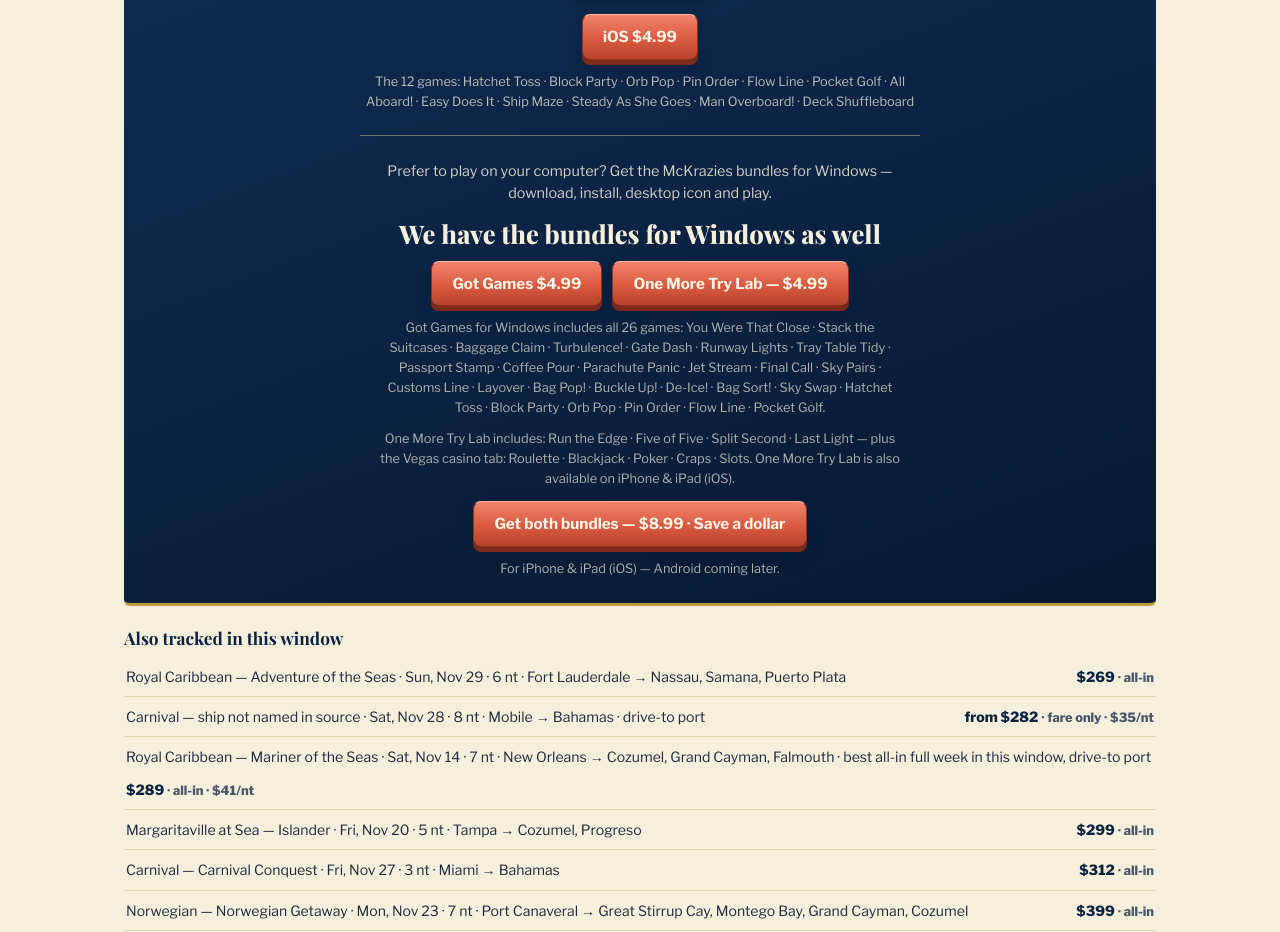
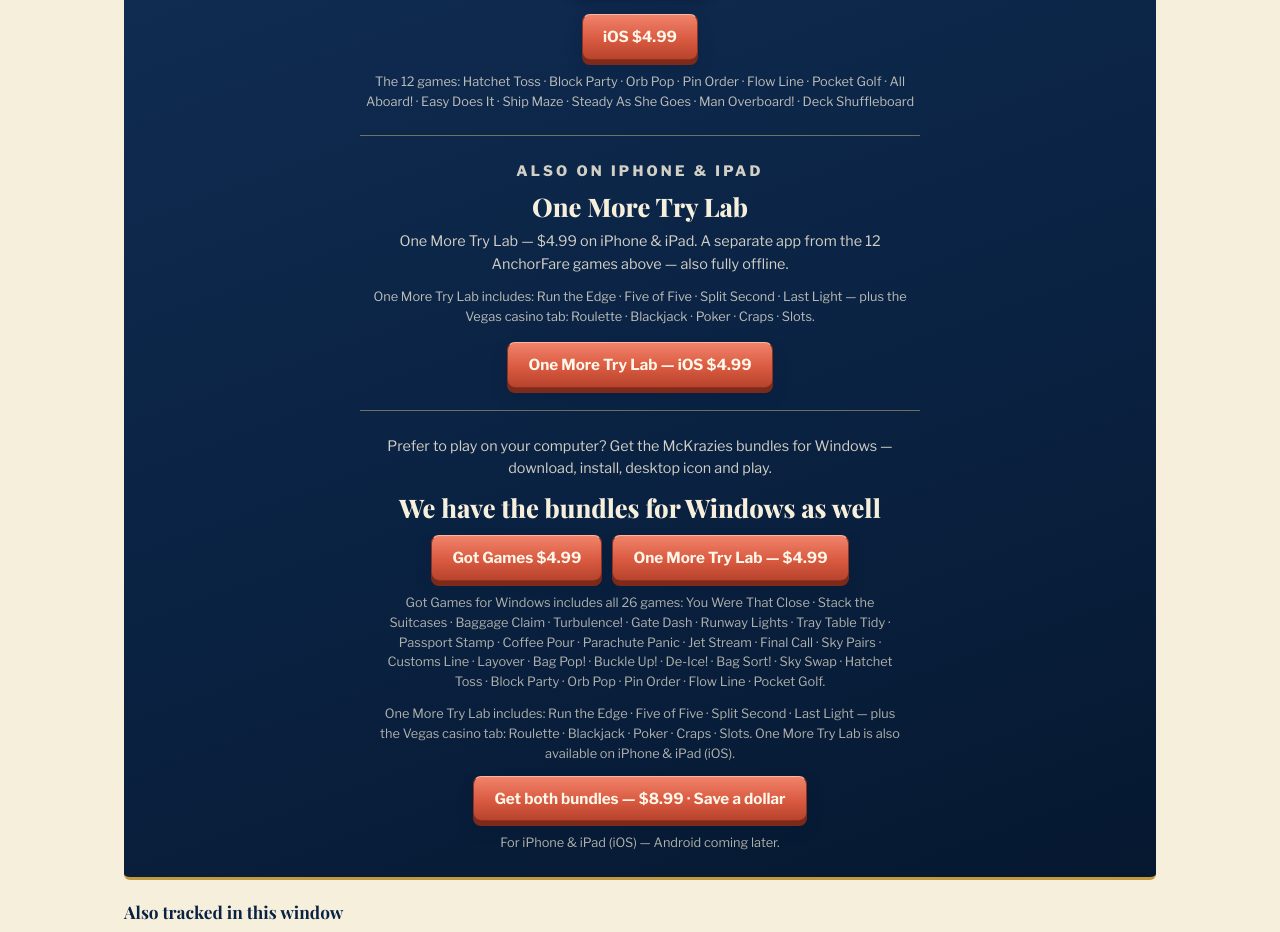
Before and after one commit to wknd-wiings/anchorfare-site, a plain HTML site: page index.html in a window 1280 px wide. Shown: the part 4940-5872 px from the top of the page. Drawn offline with nearby package versions, Linux system fonts and the light colour scheme; a web font is replaced by a local one.

Commit message:
List One More Try Lab in the iOS section as its own app

```diff
--- a/index.html
+++ b/index.html
@@ -496,6 +496,23 @@
       }
       .crosspromo-btn--deal:active { transform: translateY(4px); box-shadow: 0 1px 0 #7e2a1a, 0 0 0 2px var(--gold), 0 3px 8px rgba(6,24,48,.2); }
       .games p.pc-bundles-note { margin-top: 12px; font-size: .8rem; color: rgba(246,239,220,.7); }
+      /* ---------- Also on iOS: One More Try Lab sub-block ----------
+         One More Try Lab is a SEPARATE iOS app from the 12 AnchorFare
+         games above, so it gets its own entry inside the iOS section
+         as well as in the Windows strip below (Douglas, Nov 18). */
+      .ios-lab {
+        margin: 22px auto 2px; max-width: 560px;
+        border-top: 1px solid rgba(227,205,143,.45);
+        padding-top: 16px;
+      }
+      .games p.ios-lab-big {
+        margin: 8px auto 0; max-width: 560px;
+        font-family: "Playfair Display", Georgia, serif;
+        font-size: clamp(1.3rem, 5vw, 1.6rem); font-weight: 800; line-height: 1.25;
+        color: var(--cream);
+      }
+      .ios-lab-buy { margin: 14px auto 0; }
+      .games p.ios-lab-includes { margin: 12px auto 0; max-width: 560px; font-size: .8rem; line-height: 1.6; color: rgba(246,239,220,.75); }
       /* ---------- Game preview panel ---------- */
       .game-preview {
         position: relative;
@@ -799,6 +816,18 @@
           <!-- BUY LINK: at app launch (Nov 27), swap this href to the App Store URL — one line. -->
           <a class="crosspromo-btn game-preview-cta" href="#app-launch">iOS $4.99</a>
           <p class="game-preview-note">In the AnchorFare app · Launches November 27</p>
+        </div>
+        <!-- Also on iOS — One More Try Lab is a separate iPhone & iPad app
+             from the 12 AnchorFare games above, so it is listed here in
+             the iOS section too, not only in the Windows strip below
+             (Douglas, Nov 18). Its buy route here is the app itself at
+             launch, same #app-launch convention as the band above. -->
+        <div class="ios-lab">
+          <p class="games-eyebrow">Also on iPhone &amp; iPad</p>
+          <p class="ios-lab-big">One More Try Lab</p>
+          <p>One More Try Lab — $4.99 on iPhone &amp; iPad. A separate app from the 12 AnchorFare games above — also fully offline.</p>
+          <p class="ios-lab-includes">One More Try Lab includes: Run the Edge · Five of Five · Split Second · Last Light — plus the Vegas casino tab: Roulette · Blackjack · Poker · Craps · Slots.</p>
+          <a class="crosspromo-btn ios-lab-buy" href="#app-launch">One More Try Lab — iOS $4.99</a>
         </div>
         <!-- Computer bundles strip — the McKrazies Windows bundles via live
              Stripe checkout (Douglas, Nov 18). NOT the in-app pack: the
```
Also changed, not shown: template.html (+29 -0 lines).
